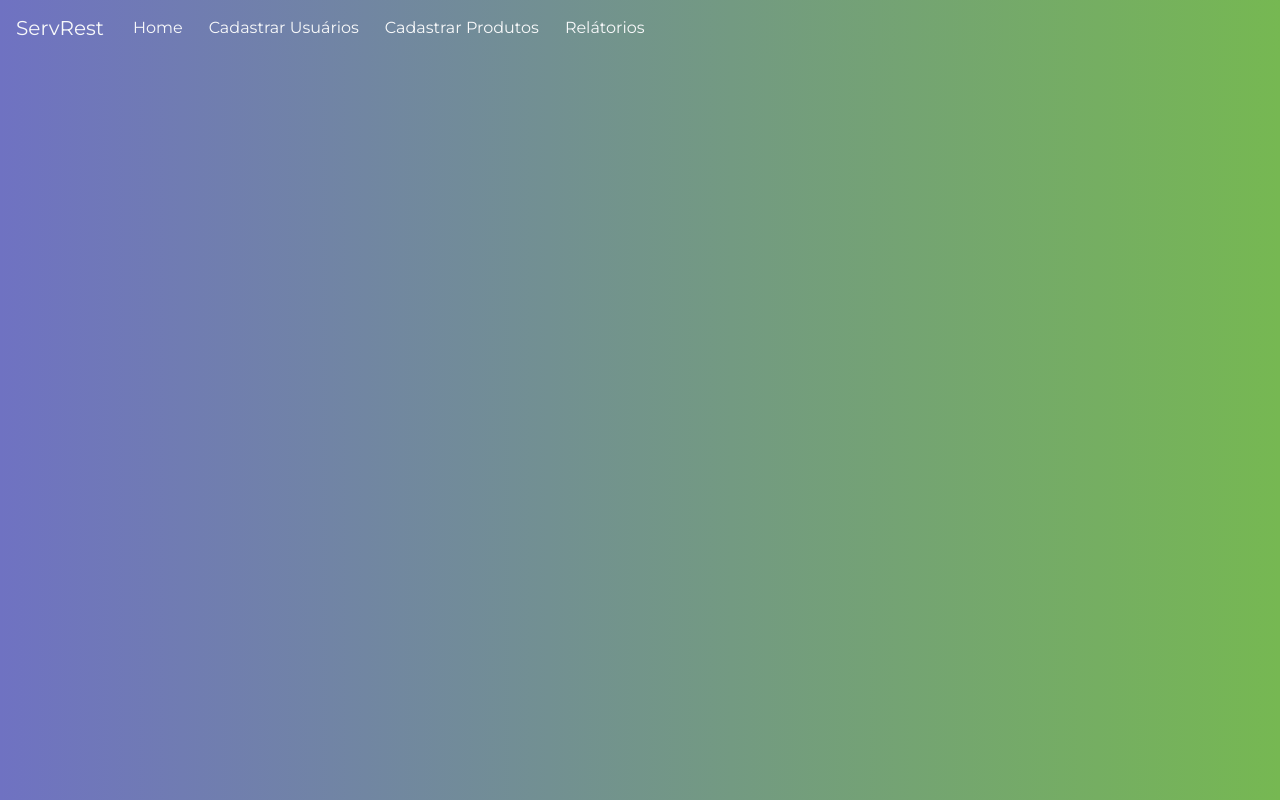
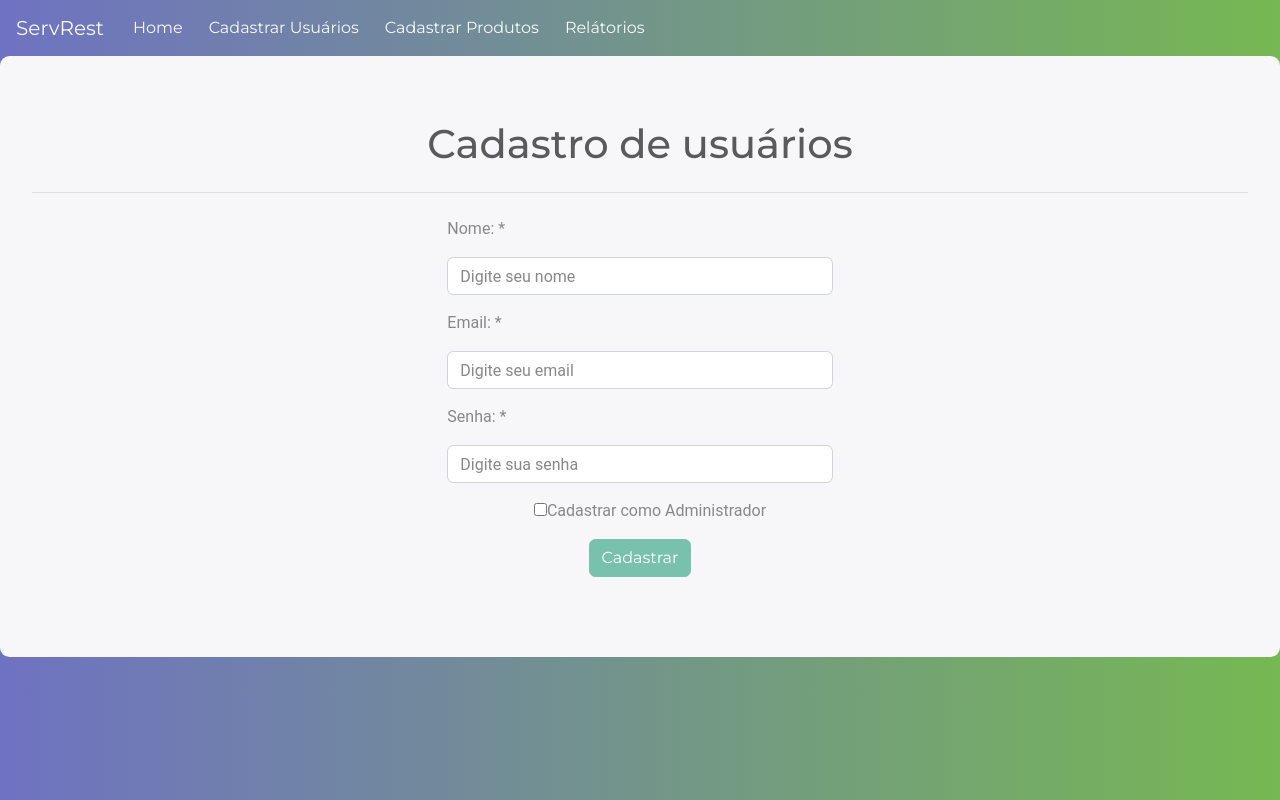
Before and after one commit to ServeRest/front, a React (Create React App) app: page /admin/cadastrarusuarios in a window 1280 px wide. Built offline with nearby package versions, Linux system fonts and the light colour scheme.

Commit message:
tela de registar usuario na tela do adm (#8)
Co-authored-by: “brunobatista” <“brunobatista101@gmail.com”>

```diff
--- a/src/component/alert.js
+++ b/src/component/alert.js
@@ -21,7 +21,7 @@ export default class SuccessAlert extends Component {
         { this.state.display &&
           <div className="alert alert-dismissible alert-primary">
               <button type="button" className="close" data-dismiss="alert" onClick={() => this.handleClick()}>&times;</button>
-          <a href="/#" className="alert-link">{ this.props.nome }</a>
+          <a href="/#" className="alert-link">{ this.props.name }</a>
           </div>
         }
       </div>
--- a/src/component/errorAlert.js
+++ b/src/component/errorAlert.js
@@ -14,7 +14,7 @@ export default class ErrorAlert extends Component {
       <div>
         { this.state.display
           && <div className="alert alert-dismissible alert-secondary">
-            <a href="/#" className="alert-link">{ this.props.nome }</a>
+            <a href="/#" className="alert-link">{ this.props.name }</a>
              </div>}
       </div>
     );
--- a/src/views/admin/registerUser.js
+++ b/src/views/admin/registerUser.js
@@ -1,17 +1,202 @@
 import Navbar from '../../component/navbar'
 import React from 'react';
 import axios from 'axios';
+import history from '../../services/history';
 import 'bootswatch/dist/minty/bootstrap.min.css';
+import SuccessAlert from '../../component/alert'
+import ErrorAlert from '../../component/errorAlert'
+
+const redirectPage = (route) => history.push(route);
+const estadoInicial = { nome: '', email: '', password: '', administrador: 'false'}
+const linkButton = (text, dataTestId, route) => {
+    return (
+      <a data-testid={dataTestId} type='button' href="/#" className="btn btn-link" onClick={() => redirectPage(route)}>
+        {text}
+      </a>
+    )
+};
 
 class RegisterUsers extends React.Component {
 
+  constructor(props) {
+    super(props)
+
+    this.state = {
+      name: '',
+      email: '',
+      password: '',
+      administrador: 'false',
+      alert_message: '',
+      errors: '',
+      msg_error: []
+    }
+  }
+
+  changeHandler = e => {
+    this.setState({ [e.target.name]: e.target.value })
+  }
+
+  submitHandler = e => {
+    e.preventDefault();
+    axios
+      .post('http://localhost:3000/usuarios', {
+        nome: this.state.name,
+        email:this.state.email,
+        password: this.state.password,
+        administrador: this.state.administrador,
+       } )
+      .then( response => {
+        this.setState({alert_message: "success"})
+        this.setState({success: response.data.message })
+      })
+      .catch(error => {
+        this.setState({errors: error.response.data })
+
+        switch (this.state.errors !==null) {
+          case (this.state.errors.nome != null) && (this.state.errors.email == null) && (this.state.errors.password == null):
+            this.setState({alert_message: "error"});
+            const errorName = Object.values(this.state.errors);
+            this.setState({msg_error: errorName})
+            break;
+          case (this.state.errors.nome == null) && (this.state.errors.email !== null) && (this.state.errors.password == null):
+            if (this.state.errors.message === 'Este email já está sendo usado'){
+              this.setState({alert_message: "error"});
+              const errorEmailUsed = Object.values(this.state.errors);
+              this.setState({msg_error: errorEmailUsed})
+            } else {
+              this.setState({alert_message: "error"});
+              const errorEmail = Object.values(this.state.errors);
+              this.setState({msg_error: errorEmail})
+            }
+            break;
+          case (this.state.errors.nome == null) && (this.state.errors.email == null) && (this.state.errors.password !== null) :
+            this.setState({alert_message: "error"});
+            const errorPassword = Object.values(this.state.errors);
+            this.setState({msg_error: errorPassword})
+            break;
+          case (this.state.errors.nome !== null) && (this.state.errors.email !== null) && (this.state.errors.password == null):
+            this.setState({alert_message: "error"});
+            const errorNameEmail = Object.values(this.state.errors);
+            this.setState({msg_error: errorNameEmail})
+            break;
+          case (this.state.errors.nome !== null) && (this.state.errors.email == null) && (this.state.errors.password !== null):
+            this.setState({alert_message: "error"});
+            const errorNamePassword = Object.values(this.state.errors);
+            this.setState({msg_error: errorNamePassword})
+            break;
+            case (this.state.errors.nome == null) && (this.state.errors.email !== null) && (this.state.errors.password !== null):
+              this.setState({alert_message: "error"});
+              const errorEmailPassword = Object.values(this.state.errors);
+              this.setState({msg_error: errorEmailPassword})
+            break;
+          default:
+            this.setState({alert_message: "error"})
+            const allErrors = Object.values(this.state.errors);
+            this.setState({msg_error: allErrors})
+            break;
+        }
+      })
+    this.setState(estadoInicial)
+  }
+
+  handleInputChange = (event) => {
+    const target = event.target;
+    const value = target.type === 'checkbox' ? target.checked.toString() : target.value.toString();
+    value === true ? this.setState({ administrador: value }) : this.setState({ administrador: value });
+  }
+
   render() {
+    const { name, email, password, administrador, alert_message, success} = this.state;
     return (
-      <>
-      <Navbar></Navbar>
-      </>
-    )
+      <div>
+        <Navbar></Navbar>
+          {alert_message==="success"?<SuccessAlert name={ success } > </SuccessAlert>:null}
+          {this.state.msg_error.map((item , index)=> {
+            return <ErrorAlert name={ item } key={index} display={this.state.display}></ErrorAlert>;
+          })}
+        <form className="jumbotron" onSubmit={ this.submitHandler }>
+          <h1>Cadastro de usuários</h1>
+          <hr className="my-4"></hr>
+          <div className="row">
+            <div className="col-md-4"></div>
+            <div className="col-md-4">
+              <div className="form-group">
+                <p class="text-left">Nome: *</p>
+                <input
+                  type="text"
+                  className="form-control"
+                  placeholder="Digite seu nome"
+                  name="name" value={ name }
+                  onChange={this.changeHandler}>
+                </input>
+              </div>
+            </div>
+            <div className="col-md-4"></div>
+          </div>
+          <div className="row">
+            <div className="col-md-4"></div>
+            <div className="col-md-4">
+              <div className="form-group">
+                <p class="text-left">Email: *</p>
+                <input
+                  type="email"
+                  className="form-control"
+                  placeholder="Digite seu email"
+                  name="email" value={ email }
+                  onChange={this.changeHandler}>
+                </input>
+              </div>
+            </div>
+            <div className="col-md-4"></div>
+          </div>
+          <div className="row">
+            <div className="col-md-4"></div>
+            <div className="col-md-4">
+              <div className="form-group">
+                <p class="text-left">Senha: *</p>
+                <input
+                  type="password"
+                  className="form-control"
+                  placeholder="Digite sua senha"
+                  name="password" value={ password }
+                  onChange={this.changeHandler}>
+                </input>
+              </div>
+            </div>
+            <div className="col-md-4"></div>
+          </div>
+          <div className="row">
+            <div className="col-md-4"></div>
+            <div className="col-md-4">
+              <div className="form-group">
+                <div className="form-group form-check disabled">
+                  <label className="form-check-label">
+                    <input
+                      type="checkbox"
+                      value={ administrador }
+                      disabled=""
+                      onChange={this.handleInputChange}>
+                    </input>
+                    Cadastrar como Administrador
+                  </label>
+                </div>
+              </div>
+            </div>
+            <div className="col-md-4"></div>
+          </div>
+          <div className="row">
+            <div className="col-md-4"></div>
+            <div className="col-md-4">
+              <div className="form-group">
+              <button type="submit" className="btn btn-primary">Cadastrar</button>
+              </div>
+            </div>
+            <div className="col-md-4"></div>
+          </div>
+        </form>
+      </div>
+      )
+    }
   }
-}
 
 export default RegisterUsers;
```
